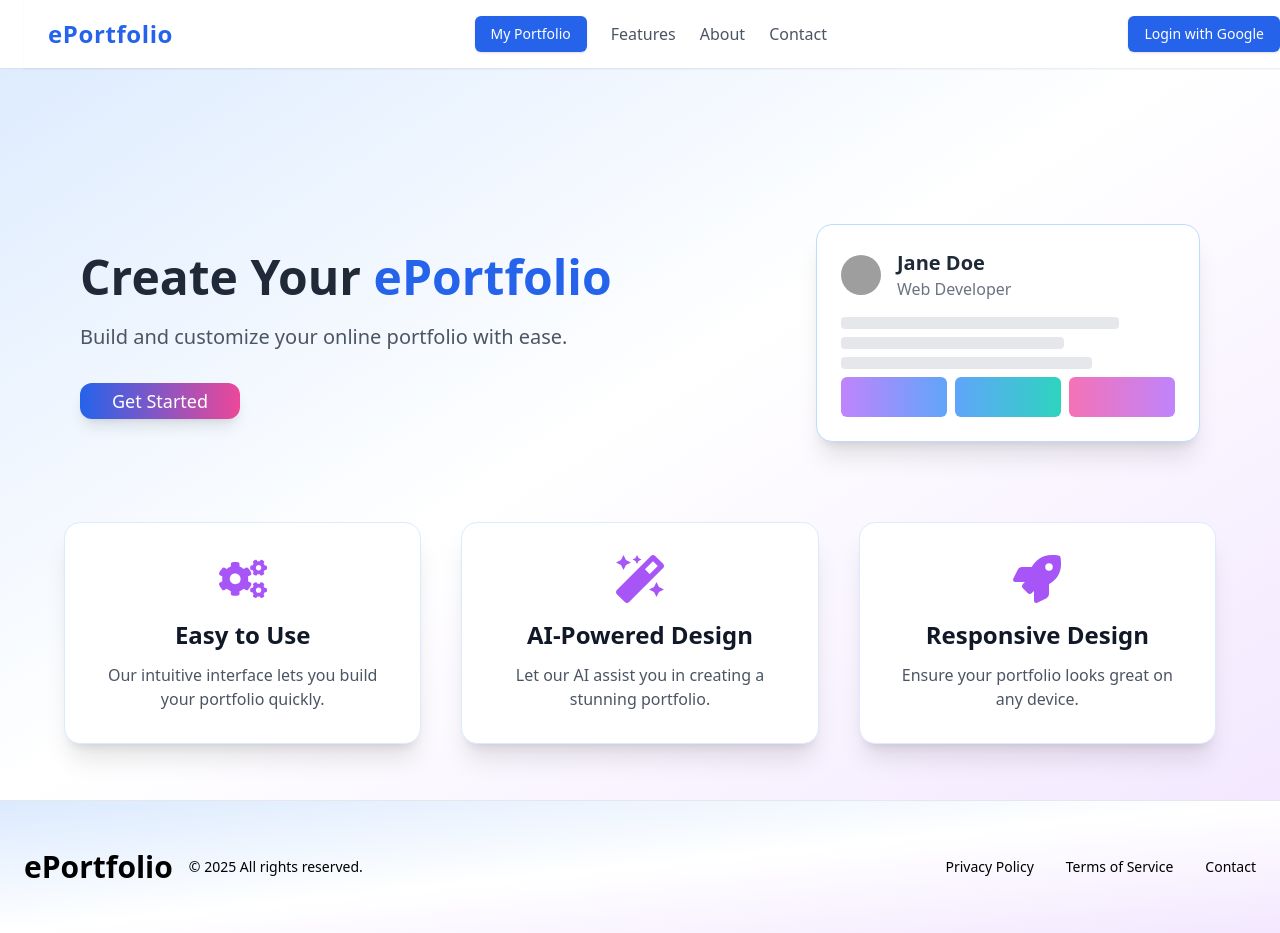
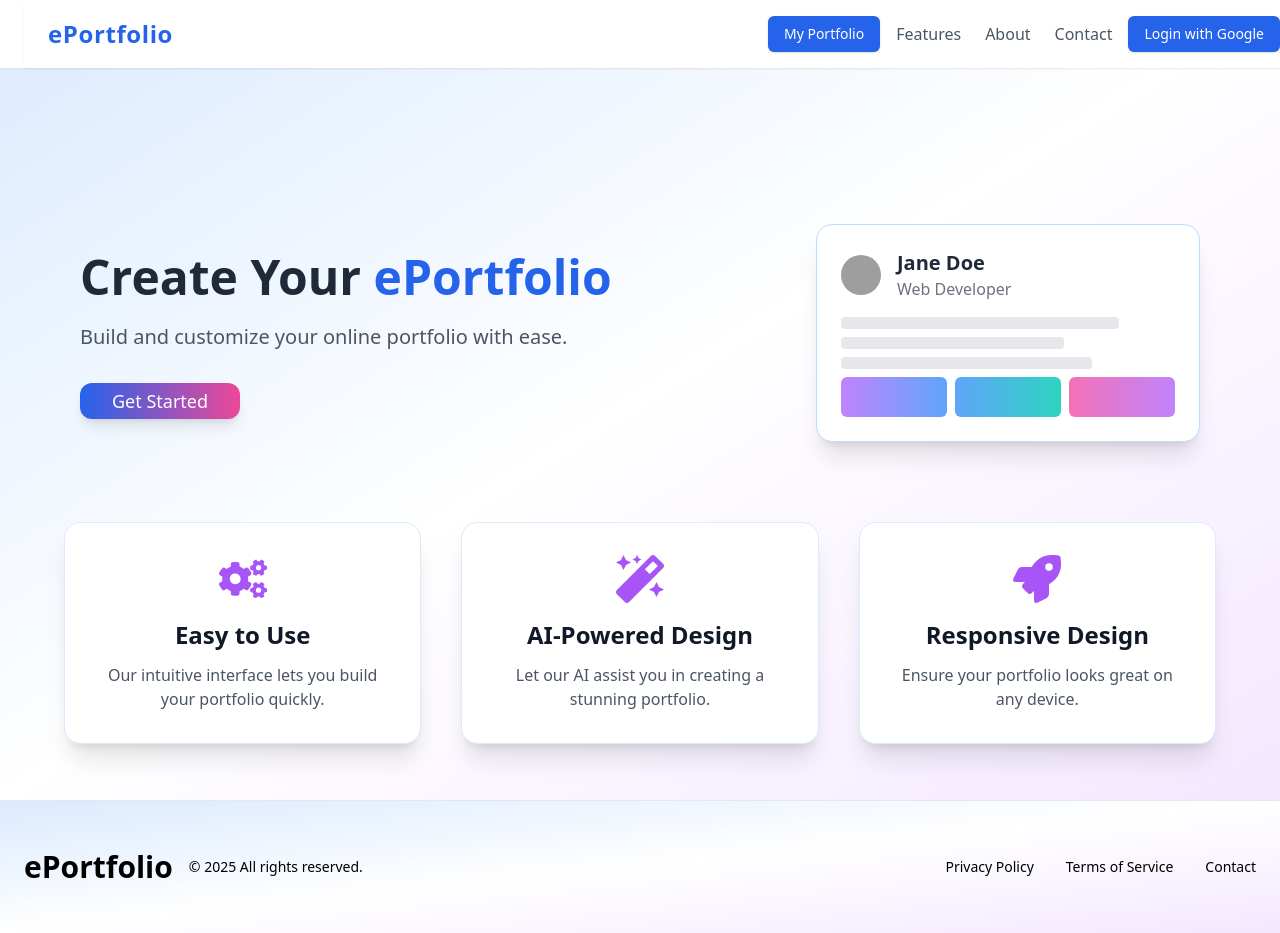
Before and after one commit to AdityaMittal333/ePortfolio-Builder, a React (Vite) app in the folder react-shadcn-tailwindcss-project-starter-file-v3/: page / in a window 1280 px wide. Built offline with nearby package versions, Linux system fonts and the light colour scheme; no server answers; grey boxes are pictures that could not be loaded.

Commit message:
Update Header.jsx

```diff
--- a/react-shadcn-tailwindcss-project-starter-file-v3/src/default/Header.jsx
+++ b/react-shadcn-tailwindcss-project-starter-file-v3/src/default/Header.jsx
@@ -8,22 +8,27 @@ const Header = ({ user, onLogin, onLogout }) => {
   return (
     <header className="w-full px-6 py-4 bg-white shadow-sm fixed top-0 z-50">
       <div className="max-w-7xl mx-auto flex justify-between items-center">
+        {/* Logo */}
         <div className="text-2xl font-bold text-blue-600 tracking-wide">
           <a href="/" className="hover:text-blue-500">ePortfolio</a>
         </div>
 
-        <nav className="hidden md:flex space-x-6 text-gray-600 font-medium items-center">
+        {/* My Portfolio Button - always visible */}
+        <div className="flex items-center space-x-4">
           <Link to={`/${ownerId}/profile`}>
             <Button className="bg-blue-600 hover:bg-blue-700 text-white">
               My Portfolio
             </Button>
           </Link>
-          <a href="/features" className="hover:text-blue-500">Features</a>
-          <a href="/about" className="hover:text-blue-500">About</a>
-          <a href="/contact" className="hover:text-blue-500">Contact</a>
-        </nav>
 
-        <div className="flex items-center space-x-4">
+          {/* Other Nav Links - hidden on small screens */}
+          <nav className="hidden md:flex space-x-6 text-gray-600 font-medium items-center">
+            <a href="/features" className="hover:text-blue-500">Features</a>
+            <a href="/about" className="hover:text-blue-500">About</a>
+            <a href="/contact" className="hover:text-blue-500">Contact</a>
+          </nav>
+
+          {/* Login / Logout Button */}
           {user ? (
             <Button onClick={onLogout} className="bg-blue-600 hover:bg-blue-700 text-white">
               Logout
```
